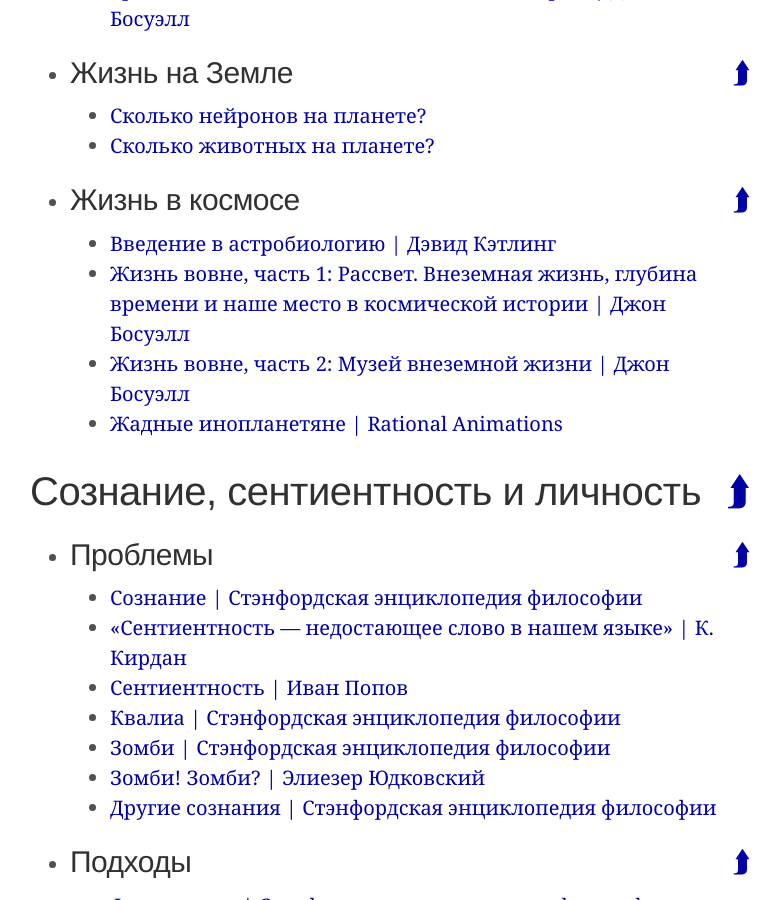
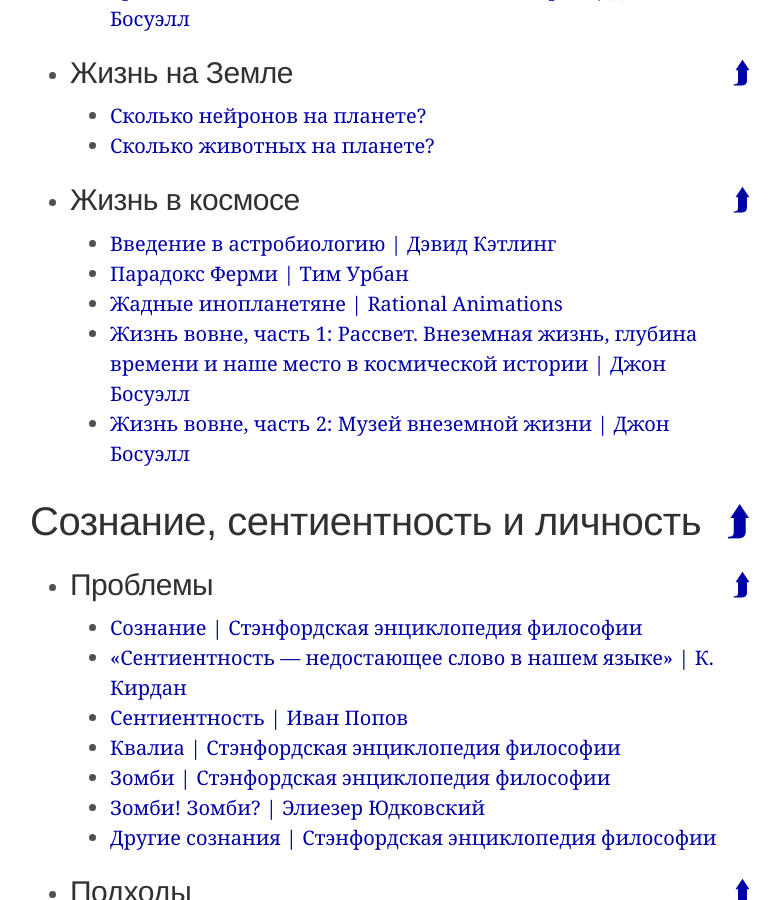
Before and after one commit to ReducingSuffering/reducingsuffering.github.io, a Jekyll site: the page built from index.md, in a window 1280 px wide and 900 px high, scrolled down 18324 px. Shown: the whole window, without its empty margins (250-1031 px from the left). Built offline with Jekyll 4.4.1, drawn with Linux system fonts in a browser that asks for light colours.

Commit message:
Update life.html

```diff
--- a/_lists/life.html
+++ b/_lists/life.html
@@ -23,7 +23,8 @@
   mark: Жизнь_в_космосе
   nodes:
   - 406 # Введение в астробиологию — Дэвид Кэтлинг
+  - 618 # Парадокс Ферми — Тим Урбан
+  - 483 # Жадные инопланетяне — Rational Animations
   - 387 # Жизнь вовне, часть 1: Рассвет. Внеземная жизнь, глубина времени и наше место в космической истории — Джон Босуэлл
   - 391 # Жизнь вовне, часть 2: Музей внеземной жизни — Джон Босуэлл
-  - 483 # Жадные инопланетяне — Rational Animations
 ---
```
